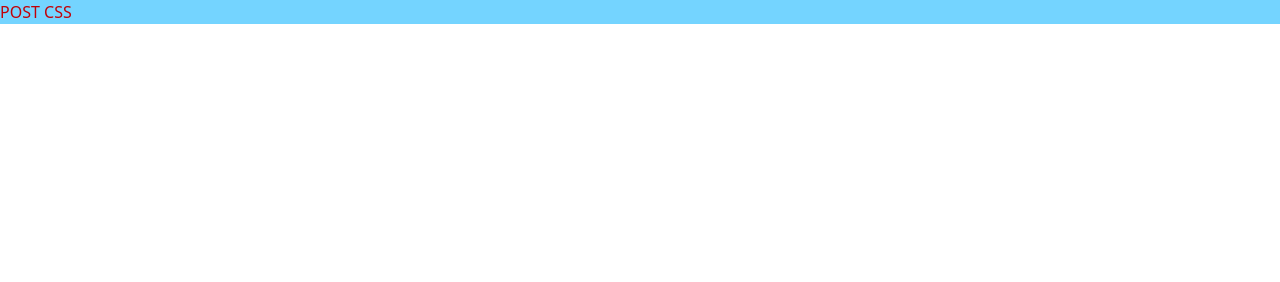
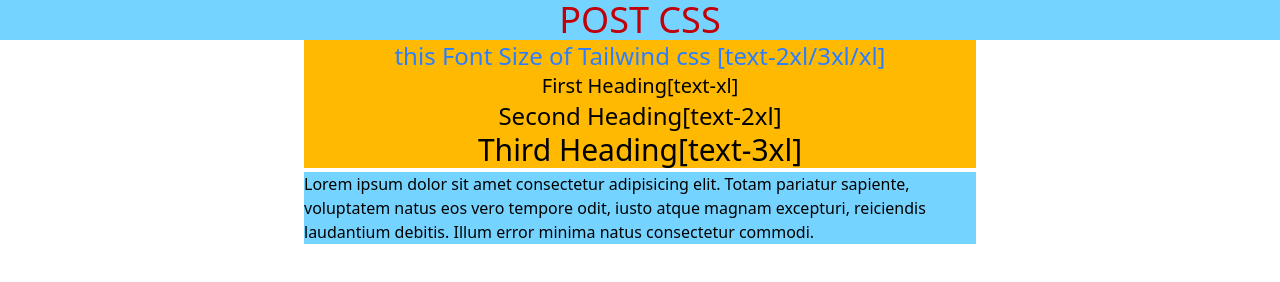
Before and after one commit to frontend-class-suren/Master-Of-Tailwindcss-Tutor, a website: page css_1/index.html in a window 1280 px wide. Drawn offline with Linux system fonts and the light colour scheme.

Commit message:
font size completed

```diff
--- a/css_1/index.html
+++ b/css_1/index.html
@@ -7,6 +7,19 @@
     <title>Tailwind CSS</title>
 </head>
 <body>
-    <div class="text-red-700 bg-sky-300">POST CSS</div>
+    <div class="text-red-700 text-4xl text-center bg-sky-300">POST CSS</div>
+    <!-- font size using Tailwind [text-4xl/2xl/3xl/xl/md/lg] -->
+     <div class="bg-amber-400 w-2xl justify-center mx-auto">
+        <p class="text-2xl text-blue-500 px-1 text-center">this Font Size of Tailwind css [text-2xl/3xl/xl]</p>
+        <div class="text-center">
+            <h1 class="text-xl">First Heading[text-xl]</h1>
+            <h2 class="text-2xl">Second Heading[text-2xl]</h2>
+            <p class="text-3xl">Third Heading[text-3xl]</p>
+        </div>
+
+     </div>
+     <div class="bg-sky-300 w-2xl justify-center mx-auto my-1">
+        <p>Lorem ipsum dolor sit amet consectetur adipisicing elit. Totam pariatur sapiente, voluptatem natus eos vero tempore odit, iusto atque magnam excepturi, reiciendis laudantium debitis. Illum error minima natus consectetur commodi.</p>
+     </div>
 </body>
 </html>
```
Also changed, not shown: css_1/dist/styles.css.
